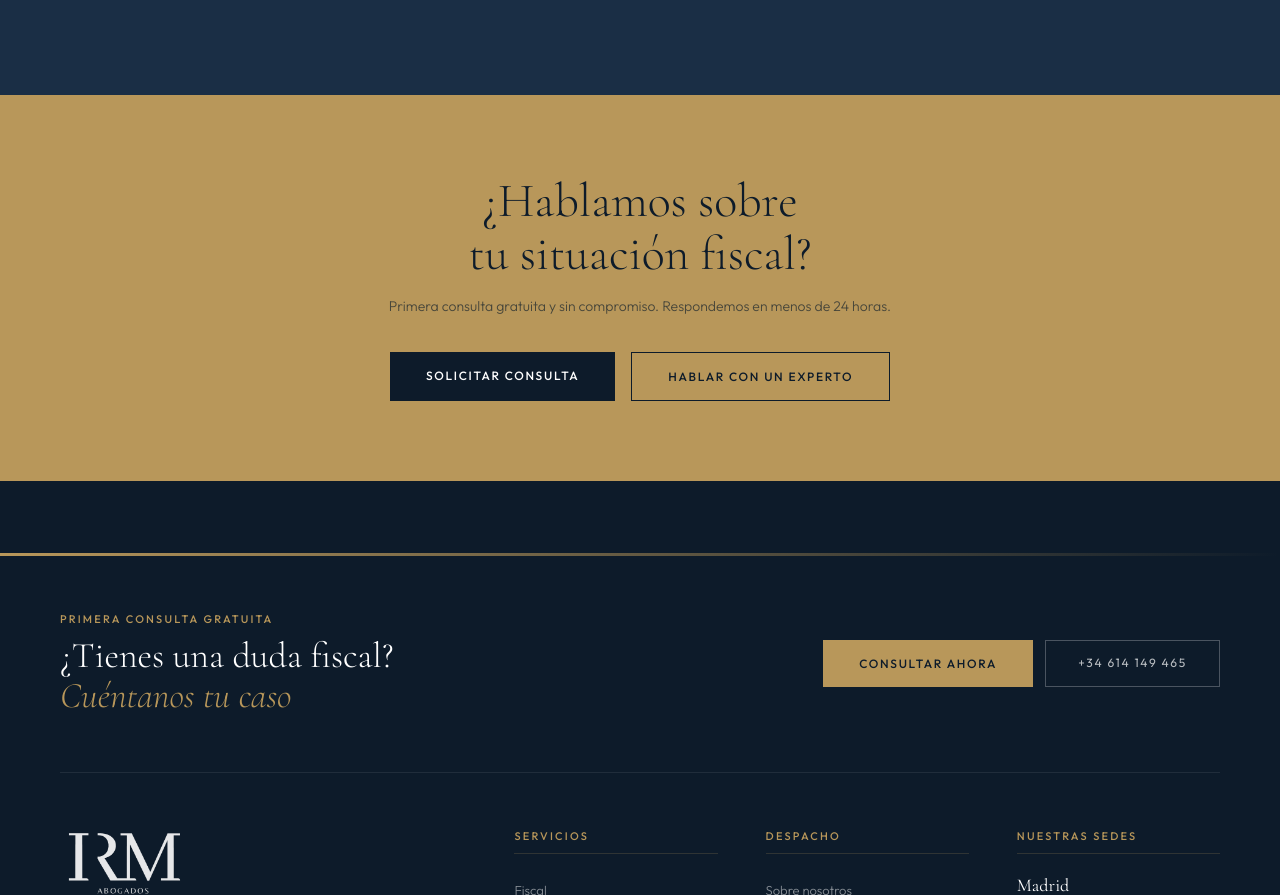
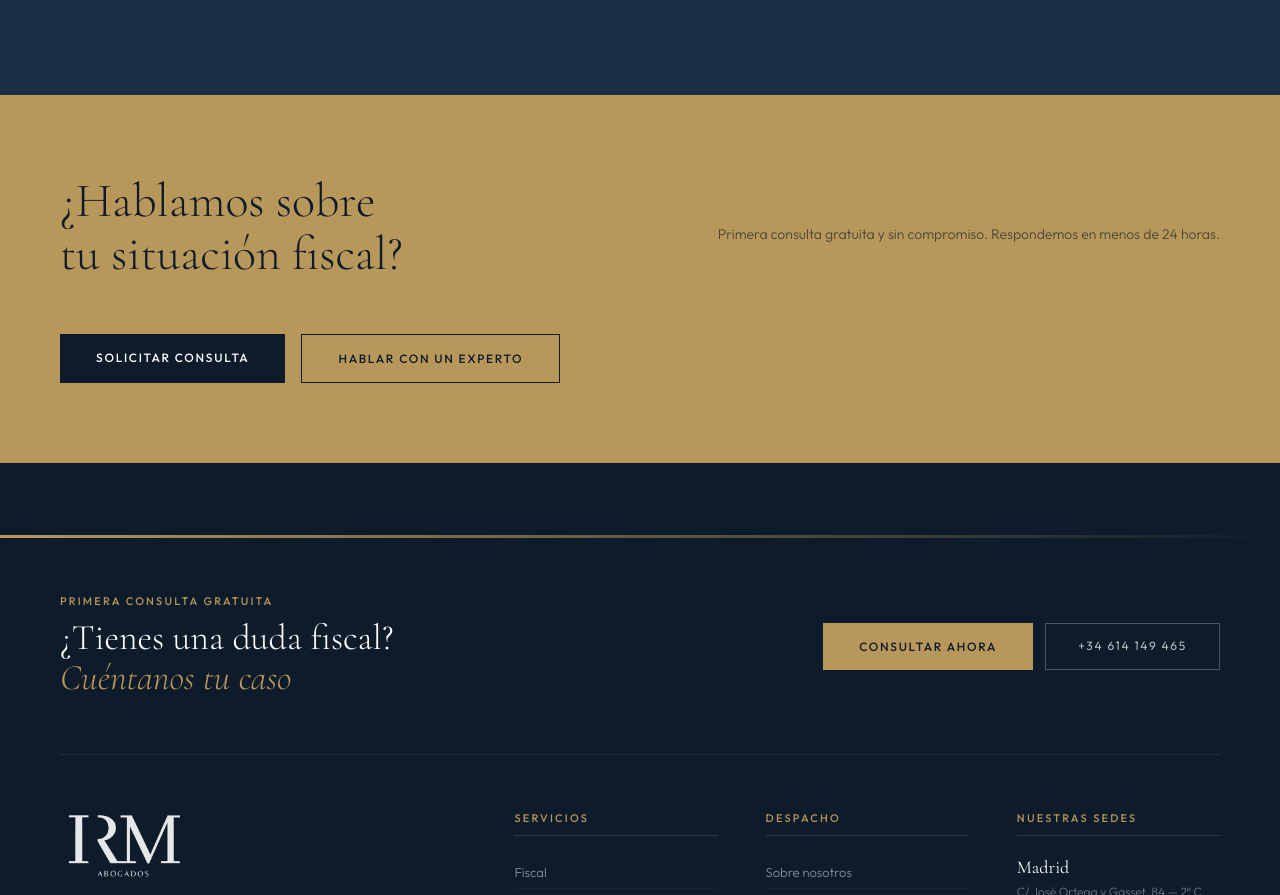
Before and after one commit to Ivanrm01/IRM-Abogados, a Next.js app: page /sobre-nosotros in a window 1280 px wide. Shown: the part 2553-3448 px from the top of the page. Built offline with nearby package versions, Linux system fonts and the light colour scheme.

Commit message:
Update page.module.css

```diff
--- a/app/sobre-nosotros/page.module.css
+++ b/app/sobre-nosotros/page.module.css
@@ -41,10 +41,10 @@
 .sedeCity { font-family: 'Cormorant Garamond', serif; font-size: 40px; font-weight: 300; color: var(--white); margin-bottom: 20px; }
 .sedeAddr, .sedePhone, .sedeEmail { font-size: 13px; font-weight: 300; color: rgba(255,255,255,.55); line-height: 1.6; margin-bottom: 6px; display: block; text-decoration: none; }
 
-.cta { background: var(--gold); padding: 80px 60px; text-align: center; }
+.cta { background: var(--gold); padding: 80px 60px; display: flex; align-items: center; justify-content: space-between; gap: 40px; flex-wrap: wrap; }
 .ctaTitle { font-family: 'Cormorant Garamond', serif; font-size: clamp(28px,4vw,48px); font-weight: 300; color: var(--navy); line-height: 1.1; margin-bottom: 14px; }
-.ctaDesc { font-size: 14px; font-weight: 300; color: rgba(13,27,42,.65); margin-bottom: 32px; }
-.ctaBtns { display: flex; gap: 16px; justify-content: center; flex-wrap: wrap; }
+.ctaDesc { font-size: 14px; font-weight: 300; color: rgba(13,27,42,.65); margin-bottom: 0; }
+.ctaBtns { display: flex; gap: 16px; flex-wrap: wrap; flex-shrink: 0; }
 
 @media (max-width: 960px) {
   .hero { padding: 120px 24px 80px; }
```
